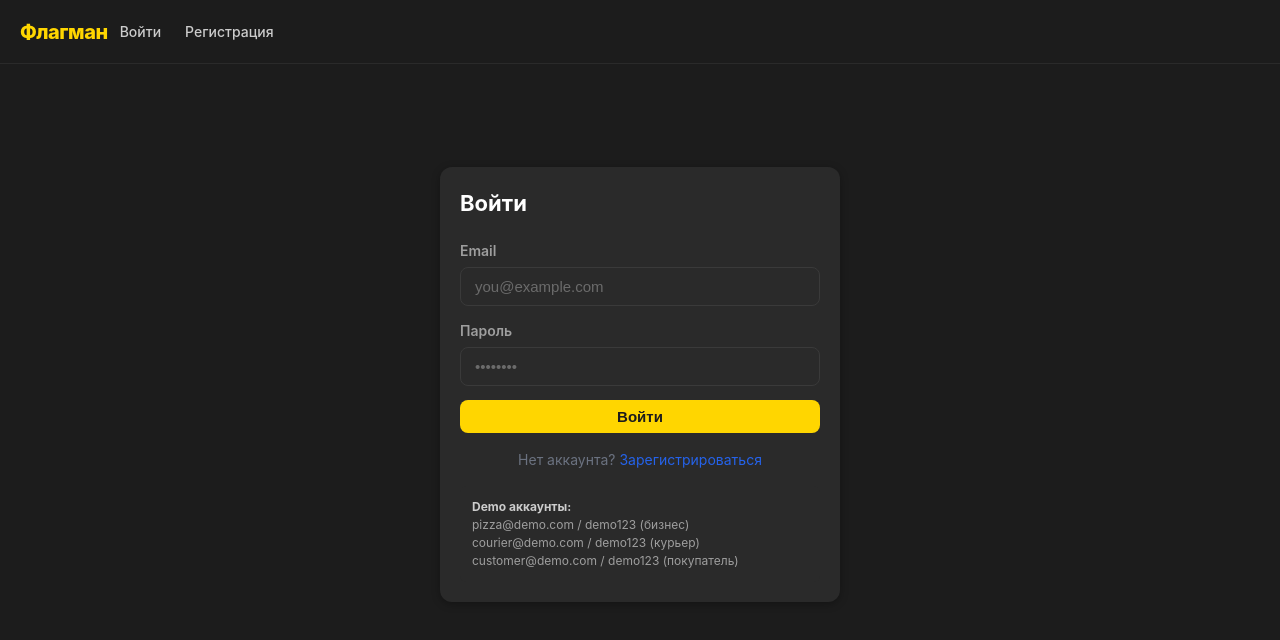
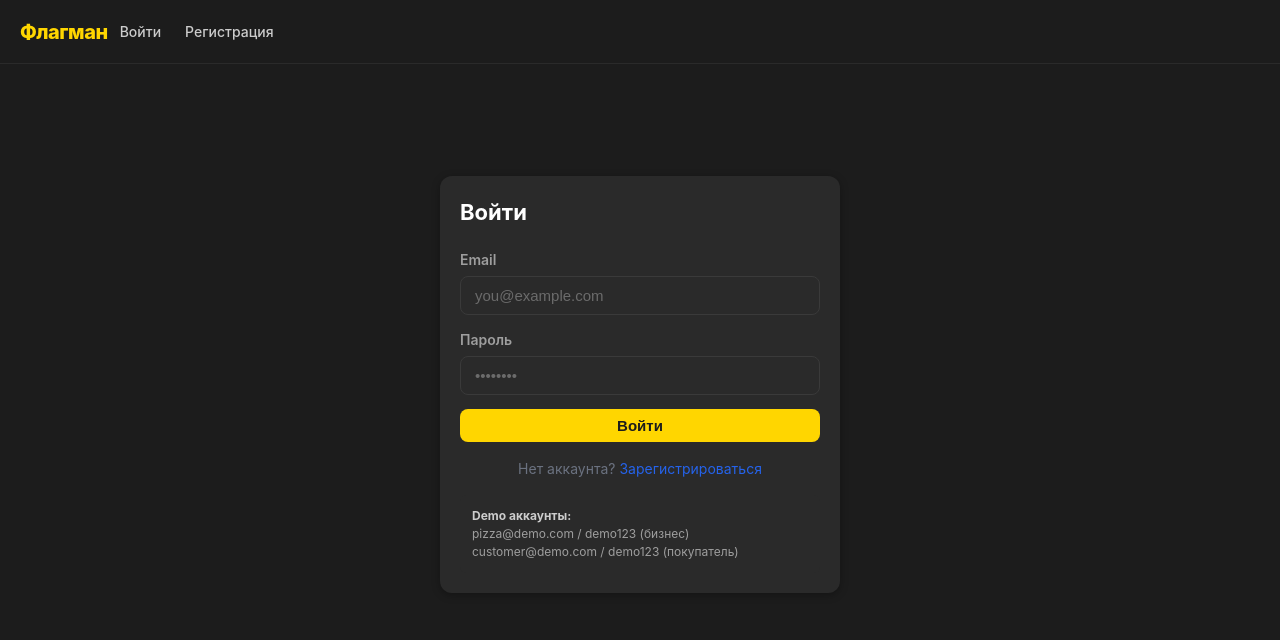
Before and after one commit to SamuraiSBS/UMIRHack, a React (Vite) app in the folder frontend/: page /login in a window 1280 px wide. Shown: the top 640 px of the page. Built offline with nearby package versions, Linux system fonts and the light colour scheme.

Commit message:
Курьер убран в Demo аккаунты

```diff
--- a/frontend/src/pages/auth/Login.jsx
+++ b/frontend/src/pages/auth/Login.jsx
@@ -1,60 +1,106 @@
-import { useState } from 'react';
-import { useNavigate, Link } from 'react-router-dom';
-import { useAuth } from '../../contexts/AuthContext';
+import { useState } from "react";
+import { useNavigate, Link } from "react-router-dom";
+import { useAuth } from "../../contexts/AuthContext";
 
 export default function Login() {
-  const [email, setEmail] = useState('');
-  const [password, setPassword] = useState('');
-  const [error, setError] = useState('');
+  const [email, setEmail] = useState("");
+  const [password, setPassword] = useState("");
+  const [error, setError] = useState("");
   const [loading, setLoading] = useState(false);
   const { login } = useAuth();
   const navigate = useNavigate();
 
   async function handleSubmit(e) {
     e.preventDefault();
-    setError('');
+    setError("");
     setLoading(true);
     try {
       const user = await login(email, password);
-      if (user.role === 'COURIER') navigate('/courier');
-      else if (user.role === 'BUSINESS') navigate('/business');
-      else navigate('/shops');
+      if (user.role === "COURIER") navigate("/courier");
+      else if (user.role === "BUSINESS") navigate("/business");
+      else navigate("/shops");
     } catch (err) {
-      setError(err.response?.data?.error || 'Ошибка входа');
+      setError(err.response?.data?.error || "Ошибка входа");
     } finally {
       setLoading(false);
     }
   }
 
   return (
-    <div style={{ minHeight: '80vh', display: 'flex', alignItems: 'center', justifyContent: 'center', padding: '16px' }}>
-      <div className="card" style={{ width: '100%', maxWidth: '400px' }}>
-        <h1 style={{ fontSize: '22px', fontWeight: 700, marginBottom: '20px' }}>Войти</h1>
+    <div
+      style={{
+        minHeight: "80vh",
+        display: "flex",
+        alignItems: "center",
+        justifyContent: "center",
+        padding: "16px",
+      }}
+    >
+      <div className="card" style={{ width: "100%", maxWidth: "400px" }}>
+        <h1 style={{ fontSize: "22px", fontWeight: 700, marginBottom: "20px" }}>
+          Войти
+        </h1>
 
         {error && <div className="error-msg">{error}</div>}
 
         <form onSubmit={handleSubmit}>
           <div className="form-group">
             <label>Email</label>
-            <input type="email" value={email} onChange={e => setEmail(e.target.value)} required placeholder="you@example.com" />
+            <input
+              type="email"
+              value={email}
+              onChange={(e) => setEmail(e.target.value)}
+              required
+              placeholder="you@example.com"
+            />
           </div>
           <div className="form-group">
             <label>Пароль</label>
-            <input type="password" value={password} onChange={e => setPassword(e.target.value)} required placeholder="••••••••" />
+            <input
+              type="password"
+              value={password}
+              onChange={(e) => setPassword(e.target.value)}
+              required
+              placeholder="••••••••"
+            />
           </div>
-          <button type="submit" className="btn-primary w-full" disabled={loading}>
-            {loading ? 'Загрузка...' : 'Войти'}
+          <button
+            type="submit"
+            className="btn-primary w-full"
+            disabled={loading}
+          >
+            {loading ? "Загрузка..." : "Войти"}
           </button>
         </form>
 
-        <p style={{ marginTop: '16px', fontSize: '14px', textAlign: 'center', color: '#6b7280' }}>
-          Нет аккаунта? <Link to="/register" style={{ color: '#2563eb' }}>Зарегистрироваться</Link>
+        <p
+          style={{
+            marginTop: "16px",
+            fontSize: "14px",
+            textAlign: "center",
+            color: "#6b7280",
+          }}
+        >
+          Нет аккаунта?{" "}
+          <Link to="/register" style={{ color: "#2563eb" }}>
+            Зарегистрироваться
+          </Link>
         </p>
 
-        <div style={{ marginTop: '16px', padding: '12px', background: '#2A2A2A', borderRadius: '6px', fontSize: '12px', color: '#9E9E9E' }}>
-          <strong style={{ color: '#CCCCCC' }}>Demo аккаунты:</strong><br />
-          pizza@demo.com / demo123 (бизнес)<br />
-          courier@demo.com / demo123 (курьер)<br />
+        <div
+          style={{
+            marginTop: "16px",
+            padding: "12px",
+            background: "#2A2A2A",
+            borderRadius: "6px",
+            fontSize: "12px",
+            color: "#9E9E9E",
+          }}
+        >
+          <strong style={{ color: "#CCCCCC" }}>Demo аккаунты:</strong>
+          <br />
+          pizza@demo.com / demo123 (бизнес)
+          <br />
           customer@demo.com / demo123 (покупатель)
         </div>
       </div>
```
